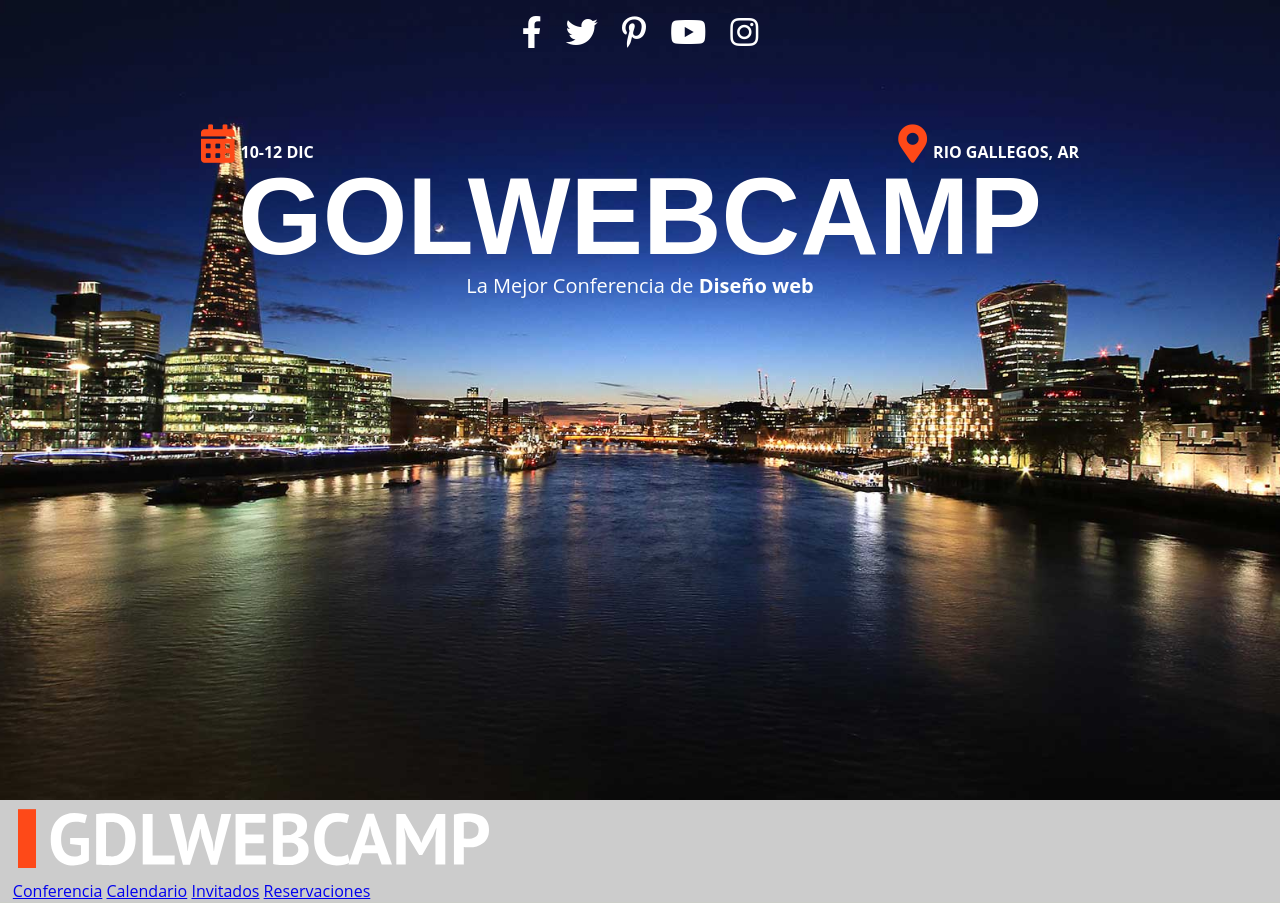
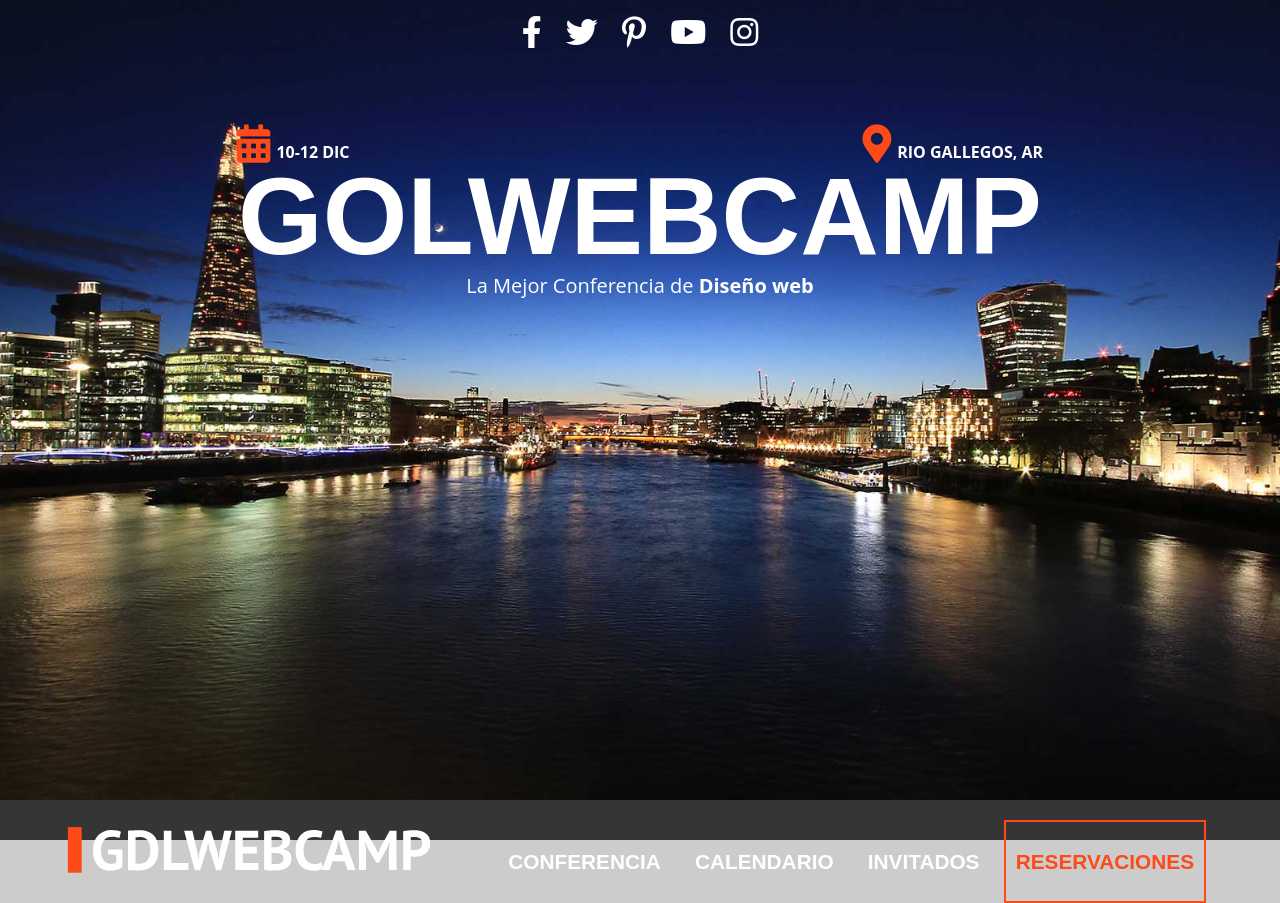
Before and after one commit to SimsonCult/sitiodeconferencia, a PHP site: page / in a window 1280 px wide. Run offline with PHP 8.4, Linux system fonts and the light colour scheme; some libraries are stand-ins or nearby versions.

Commit message:
Update main.css

```diff
--- a/css/main.css
+++ b/css/main.css
@@ -156,13 +156,13 @@ h2 {
 
 @media only screen and (min-width: 768px) {
     .contenedor {
-        width: 94%;
+        width: 98%;
     }
 }
 
 @media only screen and (min-width: 1024px) {
     .contenedor {
-        width: 98%;
+        width: 90%;
     }
 }
 
@@ -285,6 +285,77 @@ h1.nombre-sitio {
         margin: 0;
         line-height: 1;
     }
+}
+
+
+/*************************************
+***************BARRA****************
+*************************************/
+
+div.barra {
+    background-color: #353535;
+    padding: 20px 0;
+}
+
+div.logo {
+    width: 80%;
+}
+
+div.logo img {
+    width: 100%;
+}
+
+@media only screen and (min-width: 768px) {
+    div.logo {
+        width: 33%;
+        float: left;
+    }
+}
+
+
+/*************************************
+*******NAVEGACION PRINCIPAL***********
+*************************************/
+
+nav.navegacion-principal {
+    display: none;
+}
+
+nav.navegacion-principal a {
+    font-family: var(--oswald);
+    color: white;
+    text-decoration: none;
+    font-size: 1.3em;
+    text-transform: uppercase;
+    font-weight: bold;
+    transition: all .3s ease-in-out;
+}
+
+nav.navegacion-principal a:hover {
+    color: #fe4918;
+}
+
+@media only screen and (min-width: 768px) {
+    nav.navegacion-principal {
+        width: 66.6%;
+        float: right;
+        text-align: right;
+        display: block;
+    }
+    nav.navegacion-principal a {
+        margin-right: 10px;
+        display: inline-block;
+        padding: 25px 10px;
+    }
+}
+
+nav.navegacion-principal a:last-child {
+    border: 2px solid #fe4918;
+    color: #fe4918;
+}
+
+nav.navegacion-principal a:last-child:hover {
+    color: white;
 }
 
 
```
